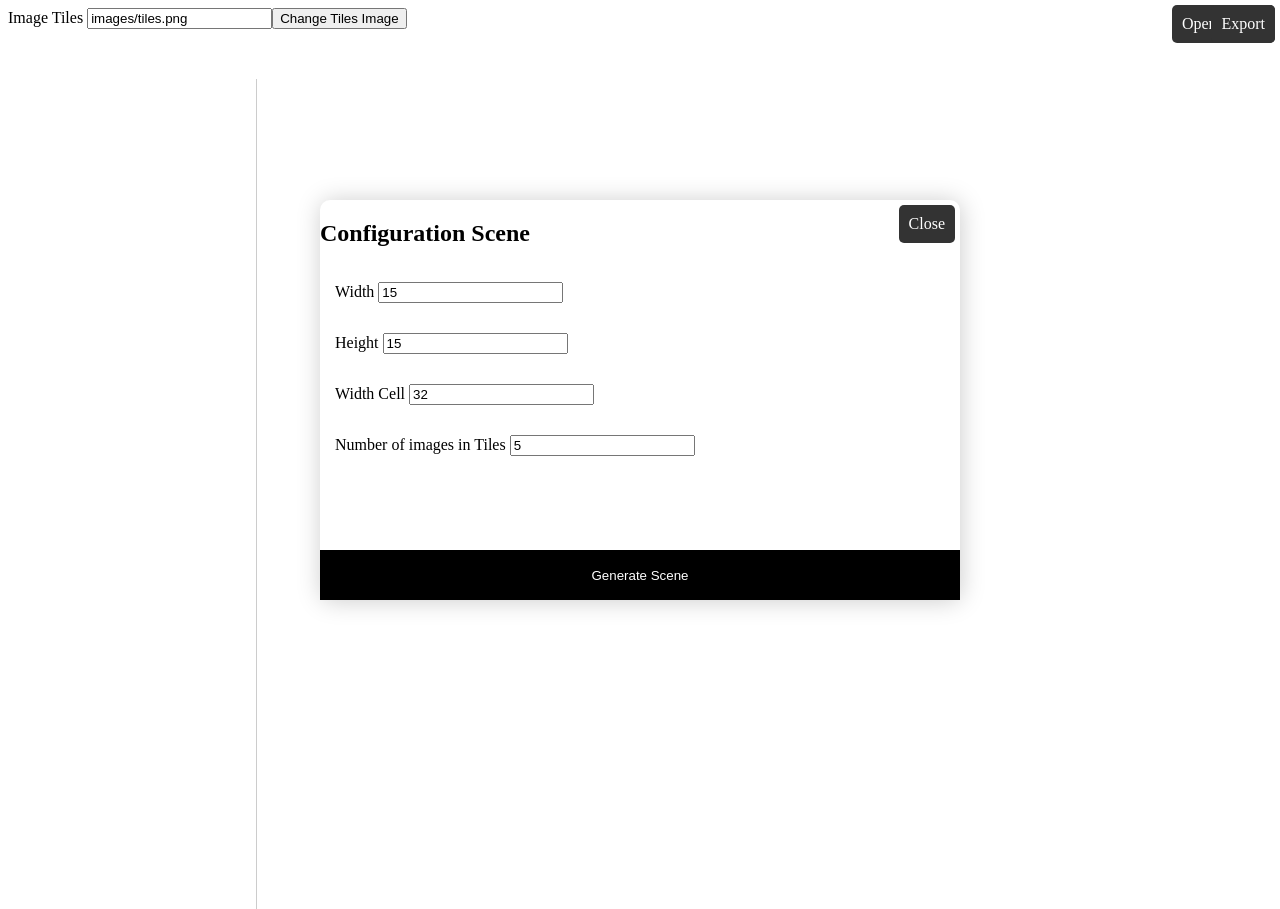
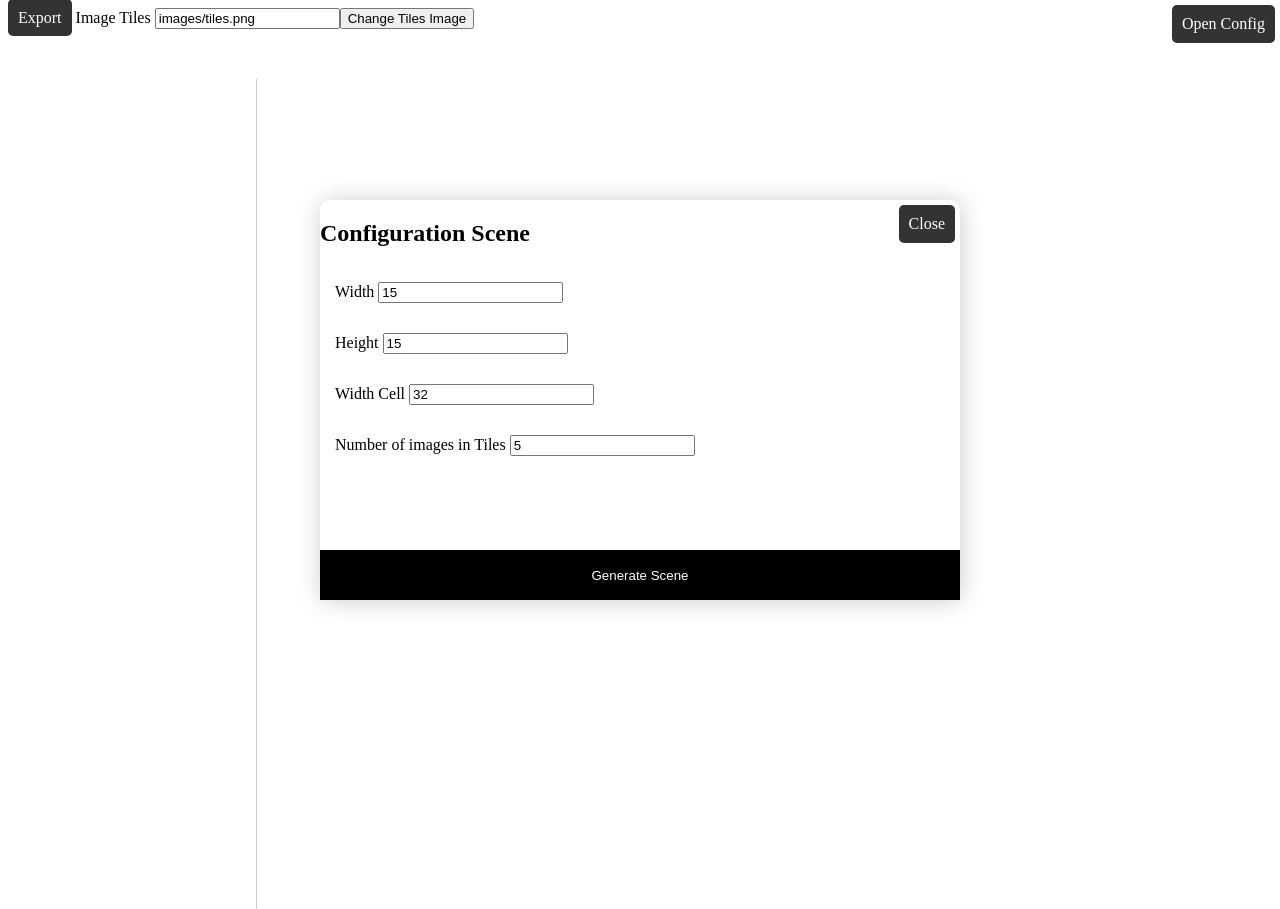
Before and after one commit to DanielRiera/quintus_scene, a plain HTML site: page index.html in a window 1280 px wide. Drawn offline with Linux system fonts and the light colour scheme.

Commit message:
Update style button export

```diff
--- a/css/style.css
+++ b/css/style.css
@@ -46,7 +46,7 @@ label {
 	display: block;
 	padding: 15px;
 }
-.closeConfig, .openConfig, .export {
+.closeConfig, .openConfig {
 	position: absolute;
 	right: 5px;
 	top: 5px;
```
